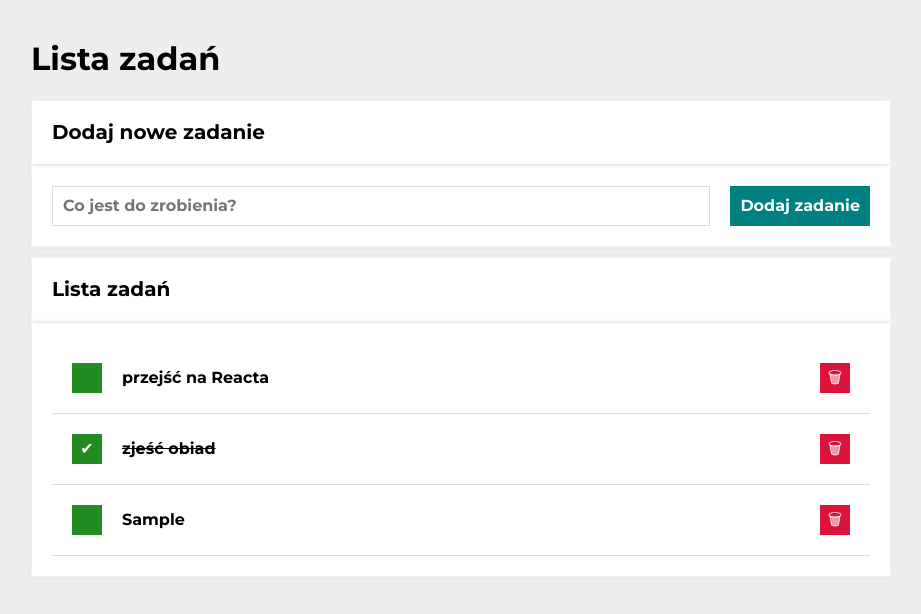
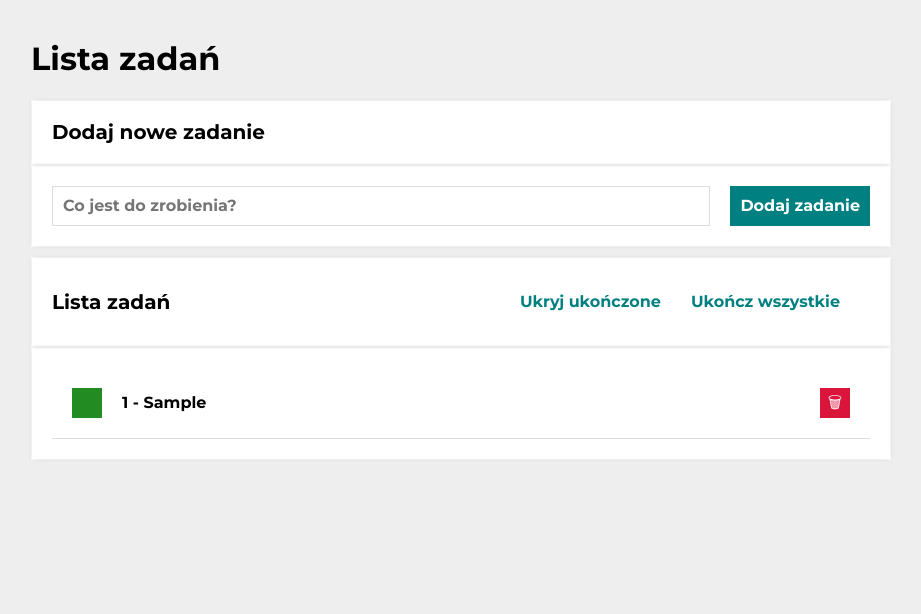
Before and after one commit to Krzysztof-Broniszewski/Todo-list-react, a React (Create React App) app: page / in a window 1280 px wide. Both pictures are taken after typing "Sample" into the empty fields and a click on the button "Dodaj zadanie". Shown: the top 614 px of the page, without its empty margins (179-1100 px from the left). Built offline with nearby package versions, Linux system fonts and the light colour scheme.

Commit message:
localStorage added

```diff
--- a/src/App.js
+++ b/src/App.js
@@ -1,4 +1,4 @@
-import React, { useState } from 'react';
+import React, { useState , useEffect } from 'react';
 import Form from "./Form";
 import Tasks from "./Tasks";
 import Buttons from "./Buttons";
@@ -6,12 +6,22 @@ import Section from "./Section";
 import Header from "./Header";
 import Container from "./Container";
 
+const getInitialTasks = () => {
+  const tasksFromLocalStorage = localStorage.getItem("tasks");
+
+  return tasksFromLocalStorage
+    ? JSON.parse(tasksFromLocalStorage)
+    : [];
+};
+
 function App() {
   const [hideDone, setHideDone] = useState(false);
-  const [tasks, setTasks] = useState([
-    { id: 1, content: "przejść na Reacta", done: false },
-    { id: 2, content: "zjeść obiad", done: true },
-  ]);
+
+  const [tasks, setTasks] = useState(getInitialTasks);
+
+  useEffect(() => {
+    localStorage.setItem("tasks", JSON.stringify(tasks));
+  }, [tasks]);
 
   const toggleHideDone = () => {
     setHideDone(hideDone => !hideDone);
--- a/src/Buttons/index.js
+++ b/src/Buttons/index.js
@@ -1,10 +1,8 @@
-import React from 'react';
+import React from "react";
 import "./style.css";
 
-const Buttons = ({ tasks, hideDone, toggleHideDone, setAllDone }) => {
+const Buttons = ({ tasks, hideDone, toggleHideDone, setAllDone }) => (
 
-    <>
-    <button className="buttons__button">TEST</button>
     <div className="buttons">
         {tasks.length > 0 && (
             <>
@@ -12,7 +10,7 @@ const Buttons = ({ tasks, hideDone, toggleHideDone, setAllDone }) => {
                     onClick={toggleHideDone}
                     className="buttons__button"
                     >
-                    {hideDone ? "Pokaż" : "Ukryj"}
+                    {hideDone ? "Pokaż " : "Ukryj "}
                     ukończone
                 </button>
                 <button
@@ -23,9 +21,8 @@ const Buttons = ({ tasks, hideDone, toggleHideDone, setAllDone }) => {
                     Ukończ wszystkie
                 </button>
             </>
-        )};
-        </div>
-        </>
-};
+        )}
+    </div>
+);
 
 export default Buttons;
--- a/src/Buttons/style.css
+++ b/src/Buttons/style.css
@@ -1,13 +1,17 @@
 .buttons__button {
-    width: 100px;
-    height: 20px;
     cursor: pointer;
     background: transparent;
     color: hsl(180, 100%, 25%);
-    border: 1px solid red;
+    border: none;
     padding: 15px;
 }
 
-.buttons:hover {
+.buttons__button:hover {
     color: hsl(180, 100%, 30%);
+    transform: scale(115%);
+    transition-duration: .5s;
 }
+
+.buttons__buttton:disabled {
+    color: #ccc;
+}
--- a/src/Tasks/index.js
+++ b/src/Tasks/index.js
@@ -16,7 +16,7 @@ const Tasks = ({ tasks, hideDone, removeTask, toggleTaskDone }) => (
                 </button>
                 <span className={`tasks__content
                  ${task.done ? "tasks__content--done" : ""}`}>
-                    {task.content}
+                    {task.id + " - "}{task.content}
                 </span >
                 <button
                     onClick={ () => removeTask(task.id)}
--- a/src/Tasks/style.css
+++ b/src/Tasks/style.css
@@ -13,6 +13,10 @@
     grid-gap: 10px;
     padding: 10px;
     border-bottom: 1px solid #ddd;
+}
+
+.tasks__item--hidden {
+    display: none;
 }
 
 .tasks__button {
```
